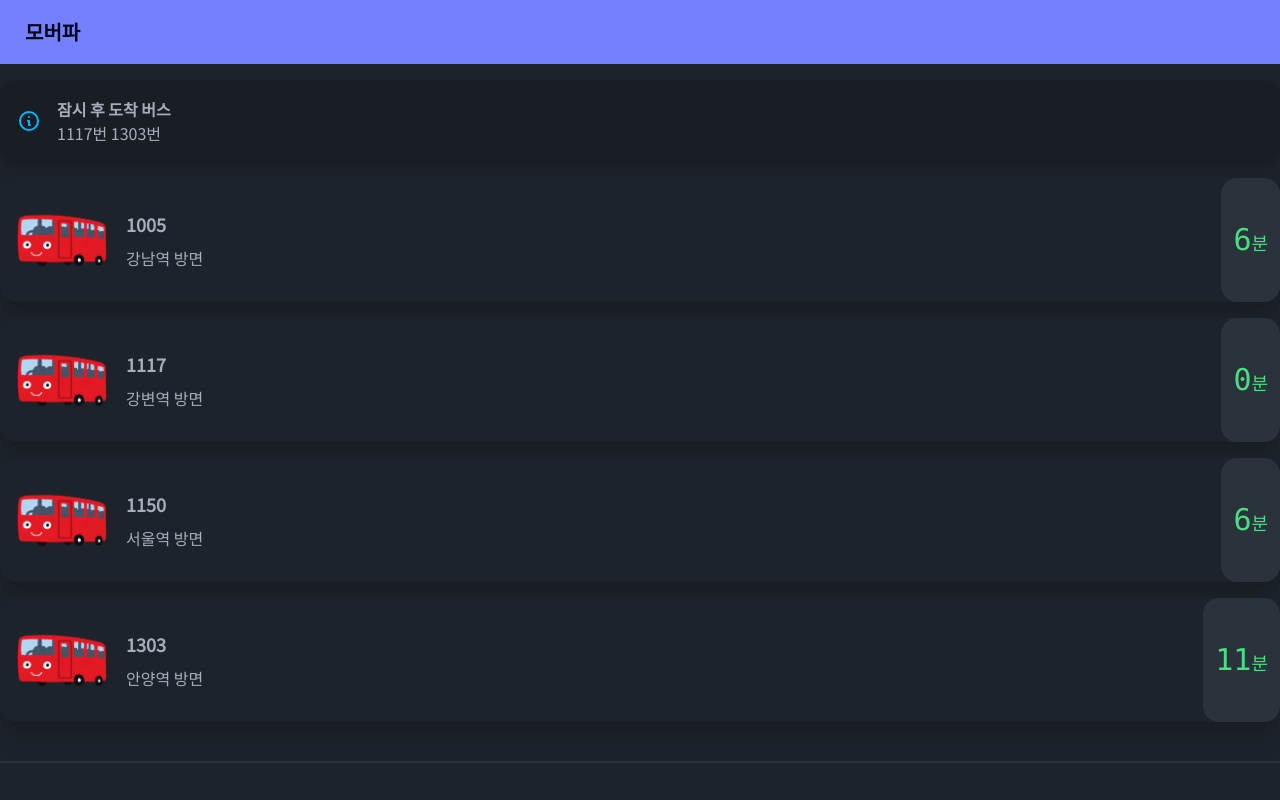
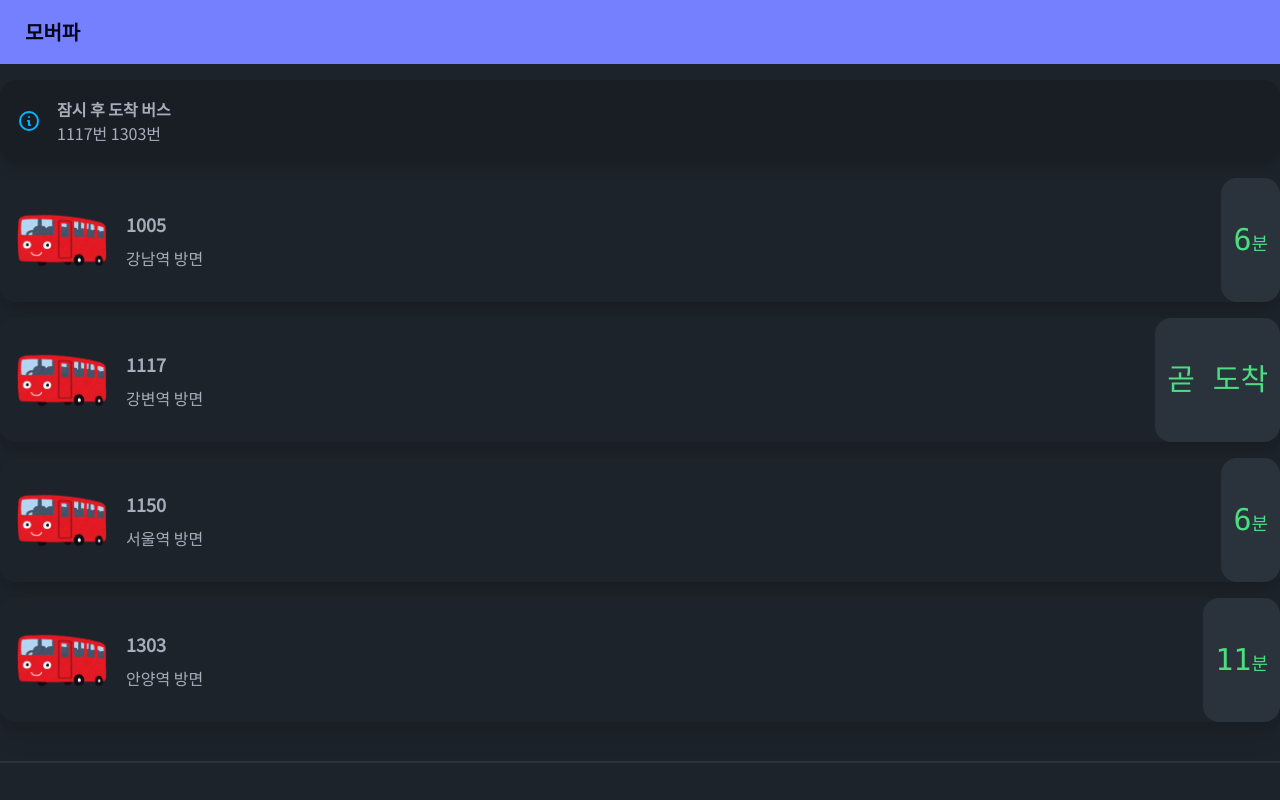
Before and after one commit to hufs-opensw-7/bus-finder, a React (Create React App) app: page / in a window 1280 px wide. Shown: the top 800 px of the page. Built offline with nearby package versions, Linux system fonts and the light colour scheme.

Commit message:
Fix -1 minute left in BusCard

```diff
--- a/src/components/MainPage/BusCard.js
+++ b/src/components/MainPage/BusCard.js
@@ -22,7 +22,12 @@ function BusCard() {
           const nextBusDateTime = new Date(now.getFullYear(), now.getMonth(), now.getDate(), nextBusHour, nextBusMinute);
           const timeDifference = nextBusDateTime - now;
           const timeToNextBusInMinutes = Math.round(timeDifference / 60000); // Convert milliseconds to minutes
-          nextBuses[item.bus_number] = timeToNextBusInMinutes;
+
+          if (timeToNextBusInMinutes <= 2) {
+            nextBuses[item.bus_number] = "곧 도착";
+          } else {
+            nextBuses[item.bus_number] = timeToNextBusInMinutes;
+          }
         } else {
           // If there are no more buses today, show the time until the first bus tomorrow
           const firstBusTomorrow = item.schedule.weekday[0];
@@ -31,7 +36,12 @@ function BusCard() {
           const firstBusDateTime = new Date(now.getFullYear(), now.getMonth(), now.getDate() + 1, firstBusHour, firstBusMinute);
           const timeDifference = firstBusDateTime - now;
           const timeToNextBusInMinutes = Math.round(timeDifference / 60000); // Convert milliseconds to minutes
-          nextBuses[item.bus_number] = timeToNextBusInMinutes;
+
+          if (timeToNextBusInMinutes <= 2) {
+            nextBuses[item.bus_number] = "곧 도착";
+          } else {
+            nextBuses[item.bus_number] = timeToNextBusInMinutes;
+          }
         }
       });
 
@@ -62,7 +72,7 @@ function BusCard() {
               <span className="font-mono text-xl lg:text-3xl">
                 <span>{timeToNextBuses[busNumber]}</span>
               </span>
-              <span className="text-sm lg:text-lg">분</span>
+              <span className="text-sm lg:text-lg">{timeToNextBuses[busNumber] !== "곧 도착" ? "분" : ""}</span>
             </div>
           </div>
         </Link>
```
